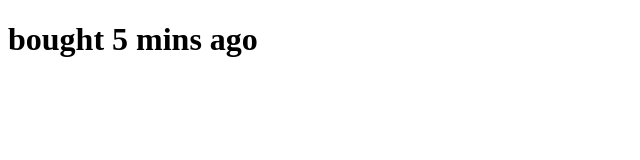
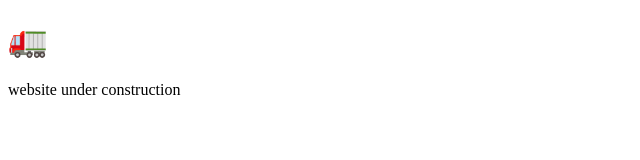
Before and after one commit to altaytqn/sevncore, a plain HTML site: page index.html in a window 1280 px wide. Shown: the whole page, without its empty margins (0-640 px from the left). Drawn offline with Linux system fonts and the light colour scheme.

Commit message:
Update index.html

```diff
--- a/index.html
+++ b/index.html
@@ -3,9 +3,11 @@
 <head>
     <meta charset="UTF-8">
     <meta name="viewport" content="width=device-width, initial-scale=1.0">
-    <title>new webiste</title>
+    <title>Dynamic Title 1</title>
+    <script src="script1.js"></script>
 </head>
 <body>
-    <h1>bought 5 mins ago</h1>
+    <h1>🚛</h1>
+    <p>website under construction</p>
 </body>
 </html>
```
